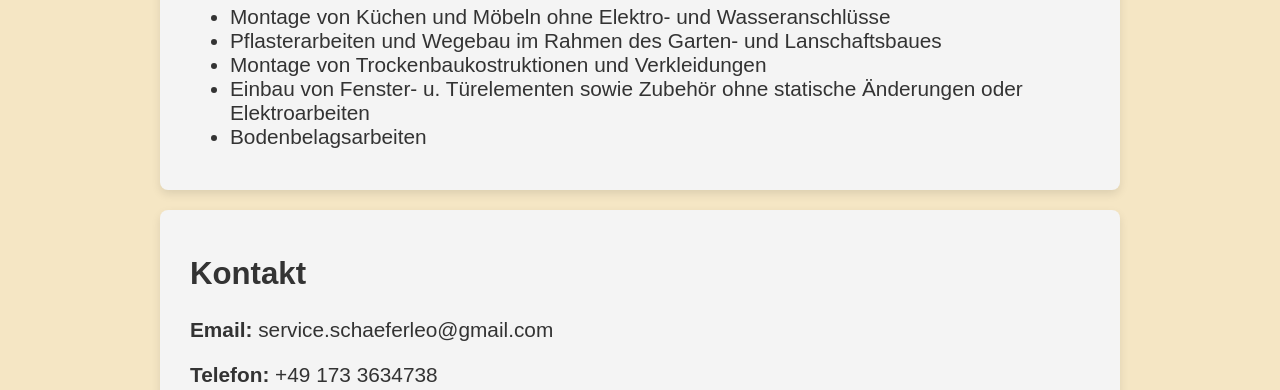
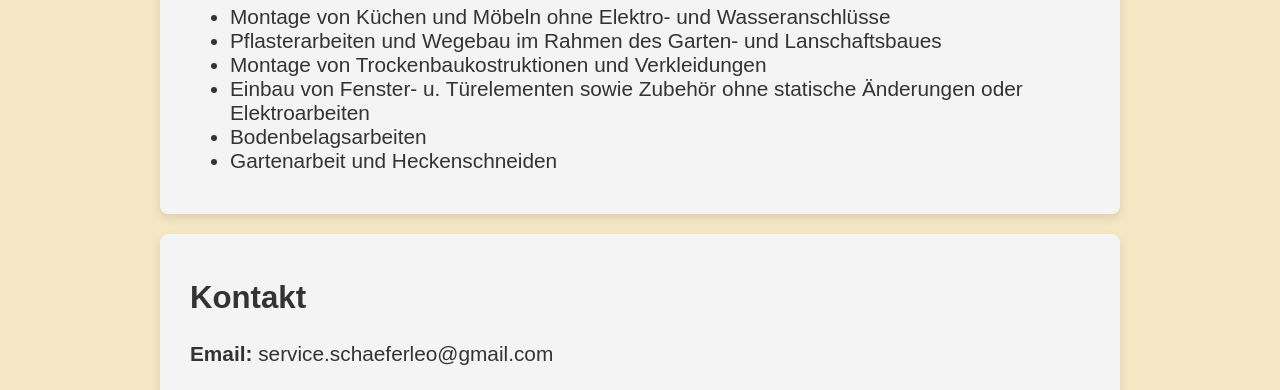
Before and after one commit to Maxijana/leoweb2, a plain HTML site: page index.html in a window 1280 px wide. Shown: the part 676-1066 px from the top of the page. Drawn offline with Linux system fonts and the light colour scheme.

Commit message:
Update index.html

```diff
--- a/index.html
+++ b/index.html
@@ -34,6 +34,7 @@
       <li>Montage von Trockenbaukostruktionen und Verkleidungen</li>
       <li>Einbau von Fenster- u. Türelementen sowie Zubehör ohne statische Änderungen oder Elektroarbeiten</li>
       <li>Bodenbelagsarbeiten</li>
+      <li>Gartenarbeit und Heckenschneiden</li>
     </ul>
   </section>
 
```
